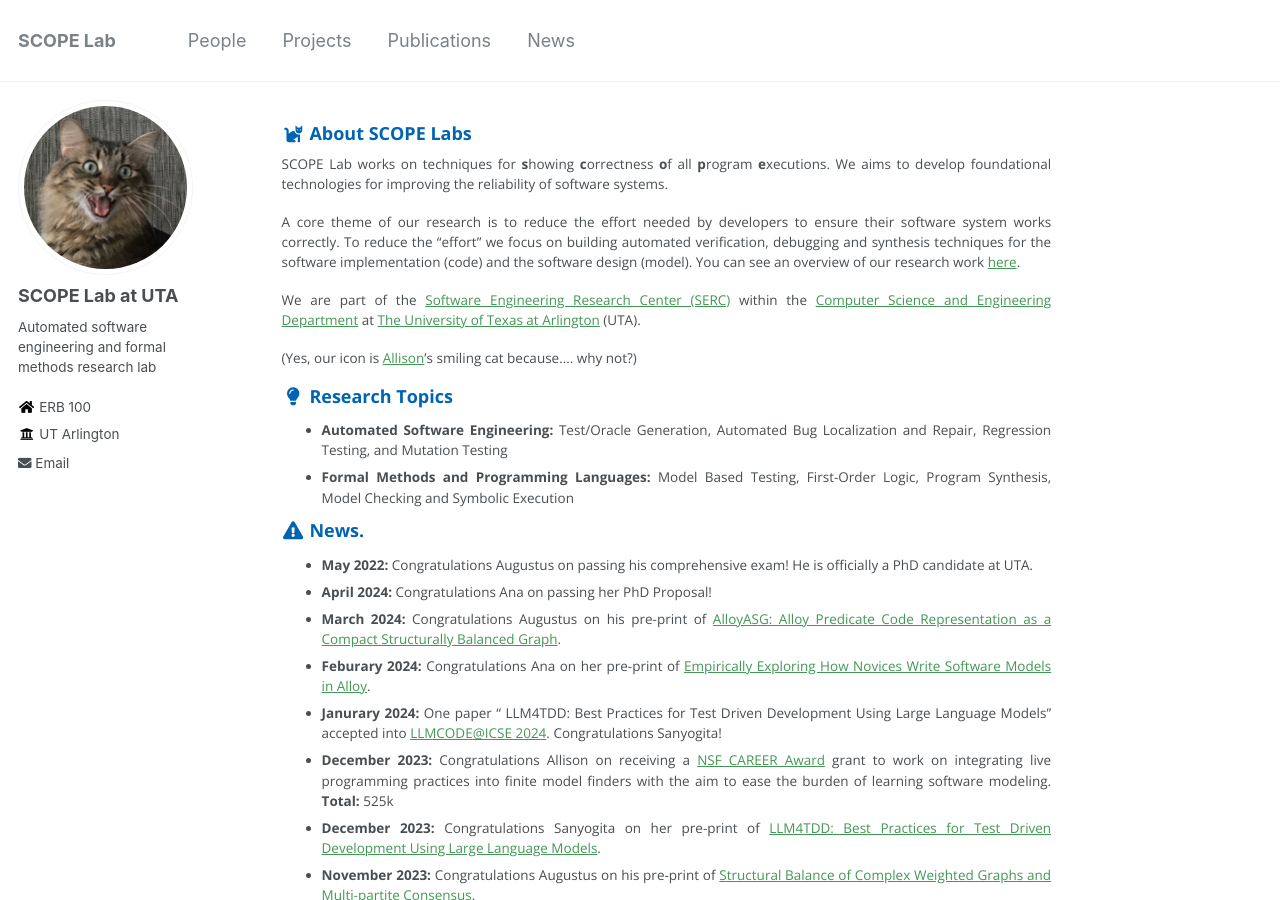
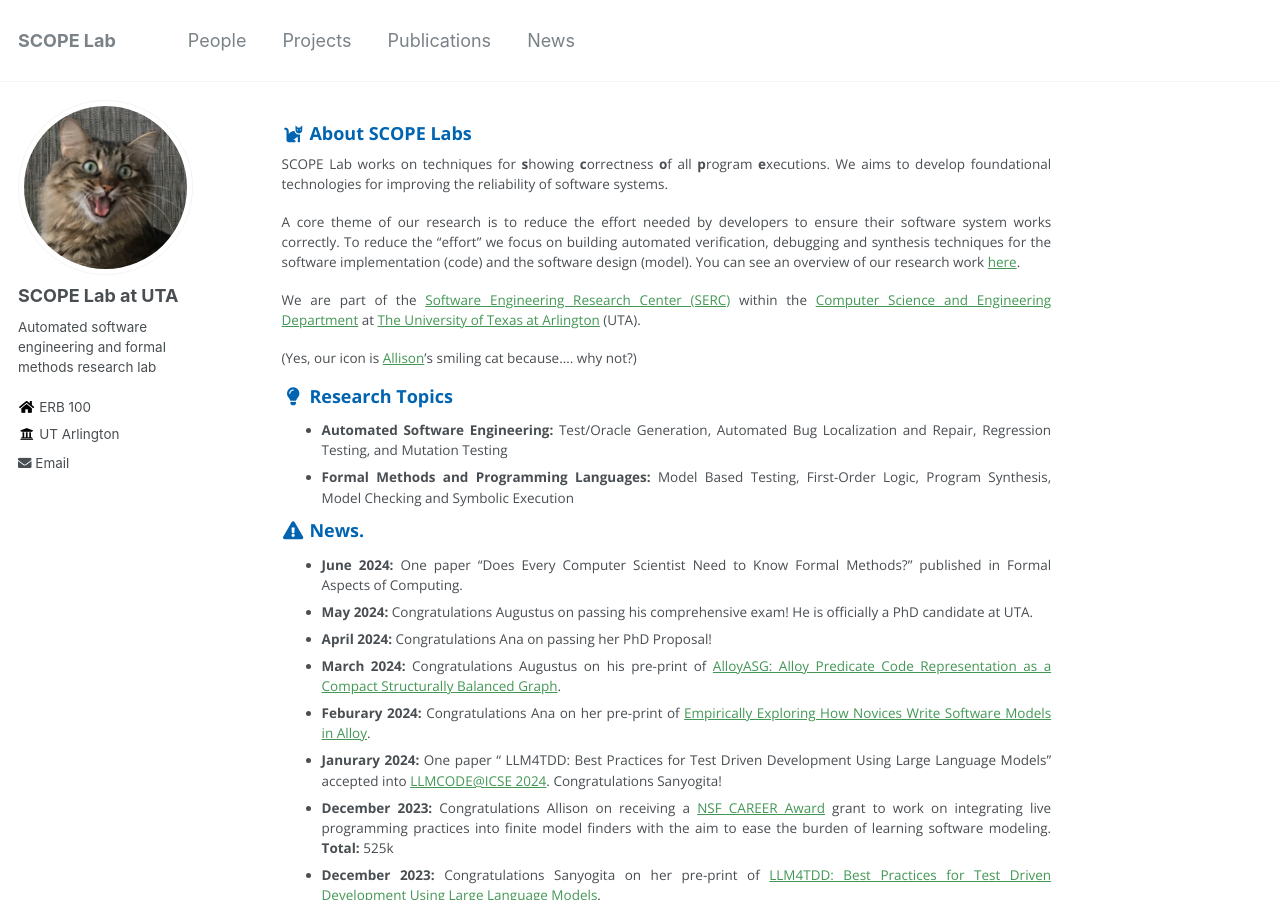
Before and after one commit to SCOPELabUTA/SCOPELabUTA.github.io, a Jekyll site: the page built from _pages/about.md, in a window 1280 px wide and 900 px high. Built offline with Jekyll 4.4.1, drawn with Linux system fonts in a browser that asks for light colours.

Commit message:
Update about.md

```diff
--- a/_pages/about.md
+++ b/_pages/about.md
@@ -24,7 +24,8 @@ Mutation Testing
 Checking and Symbolic Execution
 
 ### <i class="fa fa-fw fa-exclamation-triangle" aria-hidden="true"></i> News.
-* **May 2022:** Congratulations Augustus on passing his comprehensive exam! He is officially a PhD candidate at UTA.
+* **June 2024:** One paper "Does Every Computer Scientist Need to Know Formal Methods?" published in Formal Aspects of Computing.
+* **May 2024:** Congratulations Augustus on passing his comprehensive exam! He is officially a PhD candidate at UTA.
 * **April 2024:** Congratulations Ana on passing her PhD Proposal!
 * **March 2024:** Congratulations Augustus on his pre-print of [AlloyASG: Alloy Predicate Code Representation as a Compact Structurally Balanced Graph](https://arxiv.org/pdf/2403.00170.pdf).
 * **Feburary 2024:** Congratulations Ana on her pre-print of [Empirically Exploring How Novices Write Software Models in Alloy](https://arxiv.org/pdf/2402.06624.pdf).
```
